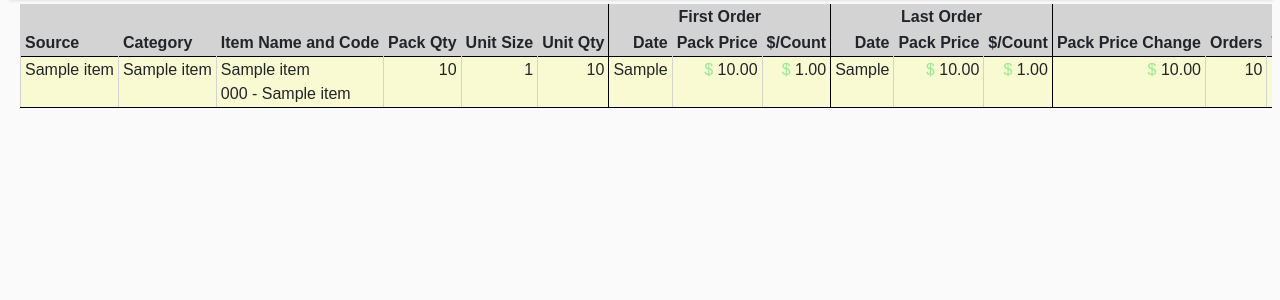
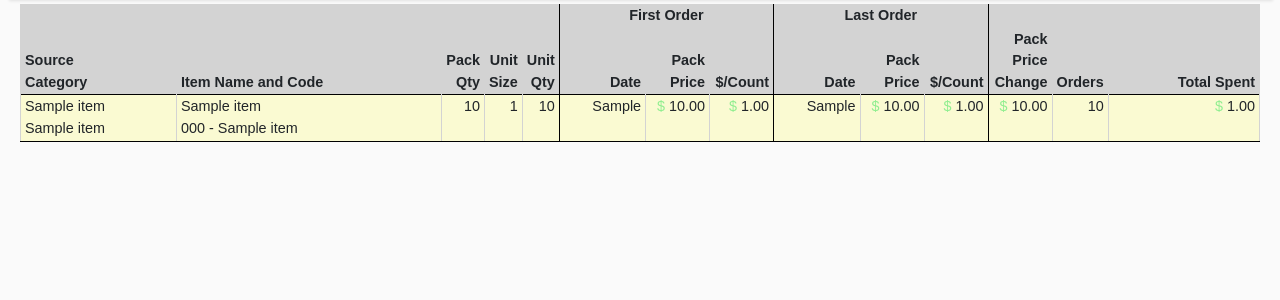
Before and after one commit to adamtorres/inventory, a Django app: page /inventory/reports/itempricechange/ in a window 1280 px wide. Shown: the part 78-378 px from the top of the page. Run offline with Django 4.2, Linux system fonts and the light colour scheme; tables that the repository leaves empty hold one stand-in row (values such as "Sample post"); a database or web service that is not in the repository returns one stand-in record (values such as "Sample title"); data that the repository does not hold is empty; parts of the project's set-up code (start-up, migrations or seed data) failed here and were passed over; some libraries are stand-ins or nearby versions.

Commit message:
Formatting the new report to fit nicely on landscape letter page.

```diff
--- a/web/inventory/templates/inventory/item_price_change.html
+++ b/web/inventory/templates/inventory/item_price_change.html
@@ -10,7 +10,13 @@
     border-right: black solid 1px !important;
 }
 .datatable {
-    width: max-content;
+    width: 100%;
+    font-size: 90%;
+}
+@media print {
+    .datatable {
+        font-size: 70%;
+    }
 }
 .datatable>thead>tr {
     position: sticky;
@@ -42,6 +48,21 @@
     content: ")";
     color: red;
 }
+.thin-number {
+    width: 3rem;
+}
+.thinner-number {
+    width: 2rem;
+}
+.thin-dollar {
+    width: 4rem;
+}
+.date-col {
+    width: 6em;
+}
+.text-nowrap {
+    white-space: nowrap;
+}
 
 </style>
 {% endblock %}
@@ -51,41 +72,49 @@
 <table class="datatable">
 <thead>
 <tr>
-    <th class="right-border" colspan="6"></th>
+    <th class="right-border" colspan="5"></th>
     <th style="text-align: center;" class="right-border" colspan="3">First Order</th>
     <th style="text-align: center;" class="right-border" colspan="3">Last Order</th>
     <th colspan="3"></th>
 </tr>
 <tr>
-    <th>Source</th>
-    <th>Category</th>
+{#    <th>Source</th>#}
+{#    <th>Category</th>#}
+    <th>
+        <div>Source</div>
+        <div>Category</div>
+    </th>
     <th>Item Name and Code</th>
-    <th class="right-align">Pack Qty</th>
-    <th class="right-align">Unit Size</th>
-    <th class="right-align right-border">Unit Qty</th>
-    <th class="right-align">Date</th>
-    <th class="right-align">Pack Price</th>
-    <th class="right-align right-border">$/Count</th>
-    <th class="right-align">Date</th>
-    <th class="right-align">Pack Price</th>
-    <th class="right-align right-border">$/Count</th>
-    <th class="right-align">Pack Price Change</th>
-    <th class="right-align">Orders</th>
+    <th class="right-align thinner-number">Pack Qty</th>
+    <th class="right-align thinner-number">Unit Size</th>
+    <th class="right-align thinner-number right-border">Unit Qty</th>
+    <th class="right-align date-col">Date</th>
+    <th class="right-align thin-dollar">Pack Price</th>
+    <th class="right-align thin-dollar right-border">$/Count</th>
+    <th class="right-align date-col">Date</th>
+    <th class="right-align thin-dollar">Pack Price</th>
+    <th class="right-align thin-dollar right-border">$/Count</th>
+    <th class="right-align thin-dollar">Pack Price Change</th>
+    <th class="right-align thin-number">Orders</th>
     <th class="right-align">Total Spent</th>
 </tr>
 </thead>
 <tbody>
 {% for item_data in itempricechange.table %}
-    <tr class="{% cycle 'datatable-odd-row' 'datatable-even-row' as row_class %}">
-        <td>{{ item_data.source_name }}</td>
-        <td>{{ item_data.category_name }}</td>
+    <tr class="{% ifchanged item_data.commonitem_name %}{% cycle 'datatable-odd-row' 'datatable-even-row' as row_class %}{% else %}{{ row_class }}{% endifchanged %}">
+{#        <td>{{ item_data.source_name }}</td>#}
+{#        <td>{{ item_data.category_name }}</td>#}
+        <td>
+            <div>{{ item_data.source_name }}</div>
+            <div>{{ item_data.category_name }}</div>
+        </td>
         <td>
             <div>{{ item_data.commonitem_name }}</div>
-            <div>{{ item_data.ticked_item_code }} - {{ item_data.name }}</div>
+            <div class="text-nowrap">{{ item_data.ticked_item_code }} - {{ item_data.name }}</div>
         </td>
-        <td class="right-align">{{ item_data.pack_quantity }}</td>
+        <td class="right-align">{{ item_data.pack_quantity|floatformat|intcomma }}</td>
         <td class="right-align">{{ item_data.unit_size }}</td>
-        <td class="right-align right-border">{{ item_data.unit_quantity }}</td>
+        <td class="right-align right-border">{{ item_data.unit_quantity|floatformat|intcomma }}</td>
         <td class="right-align">{{ item_data.first_order }}</td>
         <td class="dollar-cell right-align">{{ item_data.first_pack_price|floatformat:2|intcomma }}</td>
         <td class="dollar-cell right-align right-border">{{ item_data.first_price_per_count|floatformat:2|intcomma }}</td>
--- a/web/templates/base_without_nav.html
+++ b/web/templates/base_without_nav.html
@@ -9,6 +9,21 @@
     <title>{% block title %}Title{% endblock %}</title>
 
     <style type="text/css">
+        @media print
+        {
+            body {
+                font-size: 4pt;
+                -webkit-print-color-adjust: exact;
+                color-adjust: exact;
+            }
+            @page {
+                size: landscape;
+            }
+            .no-print, .no-print *
+            {
+                display: none !important;
+            }
+        }
         body>main>div {
             height: 100vh;
         }
--- a/web/templates/collapsible_sidebar/header.html
+++ b/web/templates/collapsible_sidebar/header.html
@@ -1,4 +1,4 @@
-<nav class="navbar navbar-expand-lg navbar-light bg-light mb-1">
+<nav class="navbar navbar-expand-lg navbar-light bg-light mb-1 no-print">
     <div class="container-fluid">
         <button type="button" id="sidebarCollapse" class="navbar-btn active">
             <span></span>
--- a/web/templates/collapsible_sidebar/sidebar.html
+++ b/web/templates/collapsible_sidebar/sidebar.html
@@ -1,4 +1,4 @@
-<nav id="sidebar" class="active">
+<nav id="sidebar" class="active no-print">
     <div class="sidebar-header">
         <h3>Bear Lake Senior Citizen Center Inventory</h3>
     </div>
```
